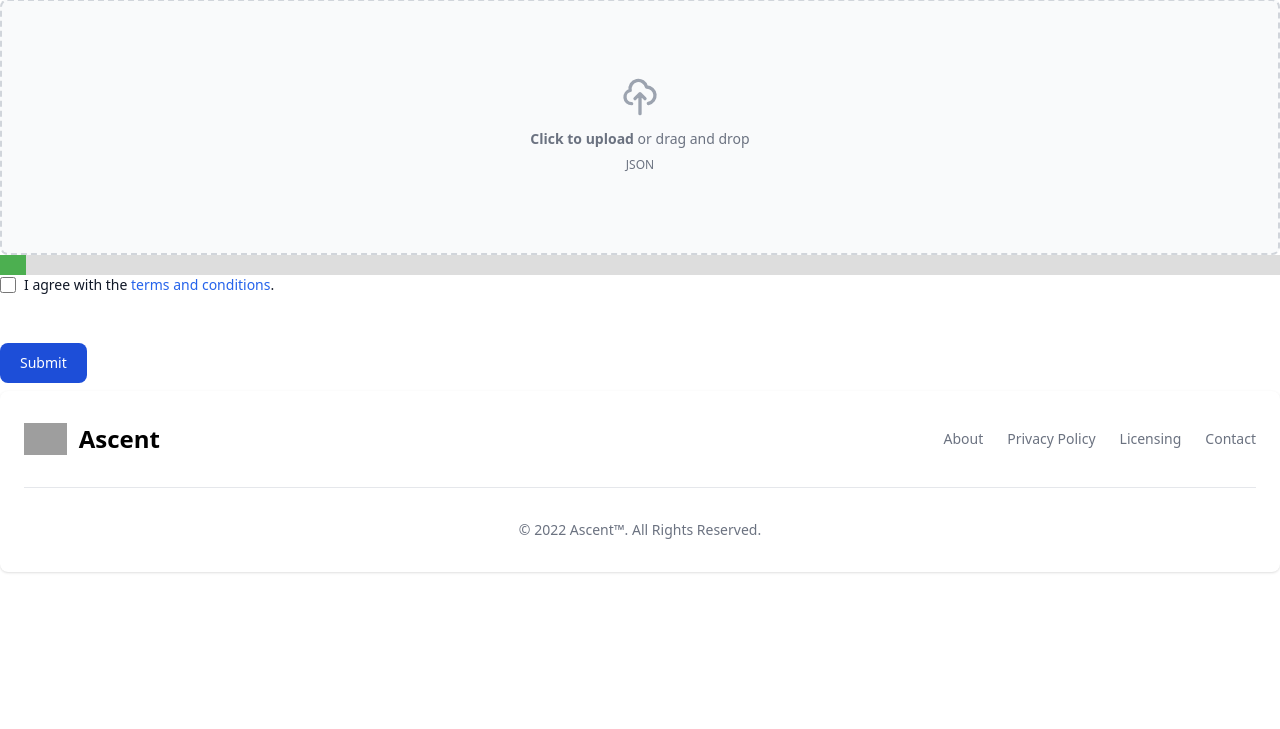
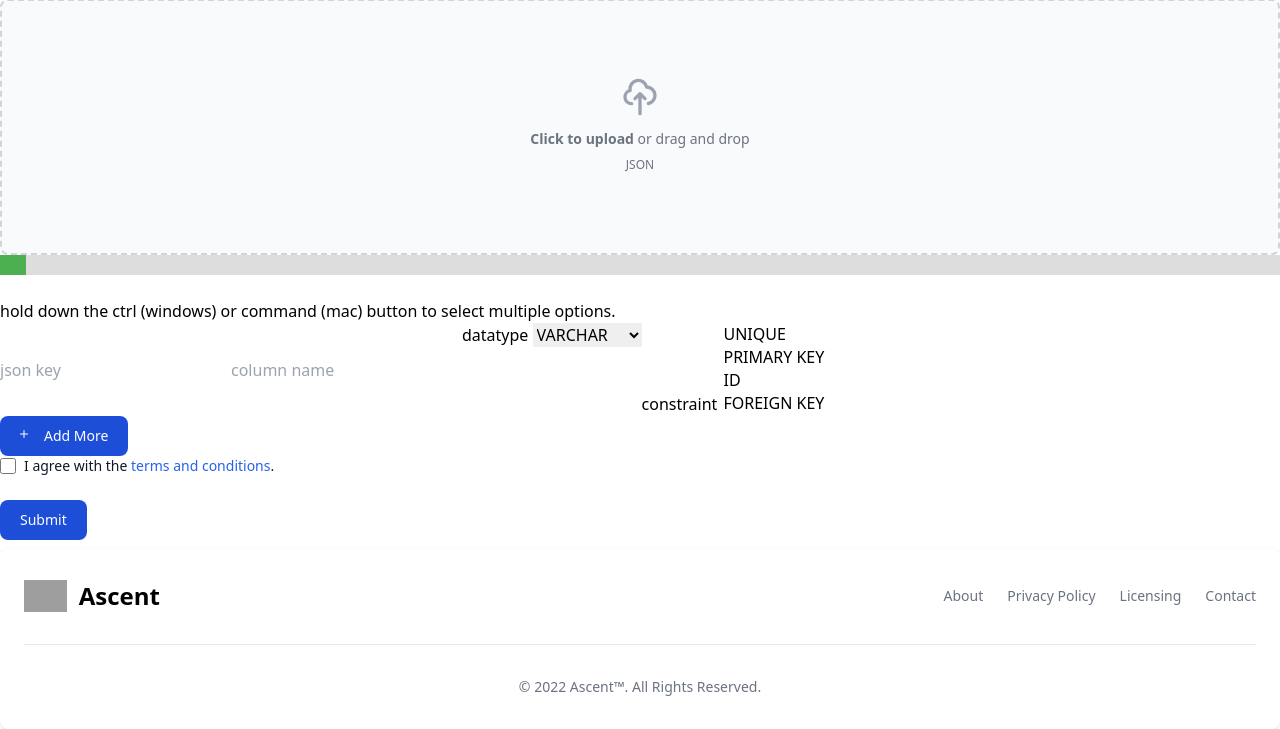
Before and after one commit to Adstefnum/ascent, a Flask app: page /json-to-sql in a window 1280 px wide. Shown: the part 73-802 px from the top of the page. Before the commit the page ends 646 px from the top, so only its background shows below. Run offline with Flask 2, Linux system fonts and the light colour scheme; data that the repository does not hold is empty; parts of the project's set-up code (start-up, migrations or seed data) failed here and were passed over; some libraries are stand-ins or nearby versions; grey boxes are pictures that could not be loaded.

Commit message:
adding schema mapping

```diff
--- a/src/forms/json_to_sql.py
+++ b/src/forms/json_to_sql.py
@@ -21,9 +21,5 @@
     dbname =  StringField('Database Name',[validators.InputRequired()])
     dbpass = PasswordField('Password',[validators.InputRequired()])
     table_name = StringField('Table Name',[validators.InputRequired()])
-    create_table = BooleanField('Create table?',default="")
-    col_to_json_key_map = JsonField('Column name to JSON key maps')
-    schema = TextAreaField('Sql Schema',[OptionalIfFieldEqualTo('use_tcp','y')])
 
 # TODO validation needs more work, people can also fill both unix and host if they choose, fixz this
-# TODO add placeholder for confusing fields like col_to_json, later add more visual option
--- a/src/static/js/fields.js
+++ b/src/static/js/fields.js
@@ -11,15 +11,13 @@
                 $("#host").parent().hide();
                 $("#port").parent().hide();
             }
-        });
 
 
-                $("#schema").parent().hide();
-                $('#create_table').click(function(e){
-            if ($('#create_table').prop('checked')){
-                $("#schema").parent().show();
-            }else{
-                $("#schema").parent().hide();
-            }
+            $('#add_more').click(function(e){
+                    var schema_comp = '<div id="schema" class="flex items-stretch"><input type="text" id="json_key" placeholder="json key" /><input type="text" id="col_name" placeholder="column name"/><div id="datatype"><label for="datatype">datatype</label><select>    <option value="VARCHAR"></option>    <option value="TEXT"></option>    <option value="INT"></option>    <option value="FLOAT"></option>    <option value="BOOLEAN"></option>    <option value="DATE"></option>    <option value="DATETIME"></option>    <option value="TIMESTAMP"></option></select></div><!-- i need to add a text option to enter the max amount for some of these fields --><div id="constraint">    <label for="constraint">constraint</label><select multiple>    <option value="UNIQUE"></option>    <option value="PRIMARY KEY"></option>    <option value="ID"></option>    <option value="FOREIGN KEY"></option>    <option value="AUTO INCREMENT"></option>    <option value="NOT NULL"></option></select></div><p>hold down the ctrl (windows) or command (mac) button to select multiple options.</p></div>';
+
+            $("#schema").append("<h1>added</h1>");
+
+            })
         });
     });
--- a/src/templates/index.html
+++ b/src/templates/index.html
@@ -15,7 +15,7 @@
             </a>
         </div>
         <div class="hidden lg:mt-0 lg:col-span-5 lg:flex">
-            <img src="https://flowbite.s3.amazonaws.com/blocks/marketing-ui/hero/phone-mockup.png" alt="mockup">
+                <img src="static/img/rocket-1206.svg">
         </div>
     </div>
 </section>
--- a/src/templates/json_to_sql/index.html
+++ b/src/templates/json_to_sql/index.html
@@ -16,6 +16,15 @@
         {% endif %}
     </div>
     {% endfor %}
+</div>
+    <div id="schema-wrapper">
+<p>hold down the ctrl (windows) or command (mac) button to select multiple options.</p>
+    {% include 'layouts/schema.html' %}
+    <button id="add_more" type="button" class="text-white bg-blue-700 hover:bg-blue-800 focus:ring-4 focus:outline-none focus:ring-blue-300 font-medium rounded-lg text-sm px-5 py-2.5 text-center inline-flex items-center mr-2 dark:bg-blue-600 dark:hover:bg-blue-700 dark:focus:ring-blue-800">
+  <svg aria-hidden="true" class="mr-2 -ml-1 w-5 h-5" fill="currentColor" viewBox="0 0 20 20" xmlns="http://www.w3.org/2000/svg"><path d="M8 4a.5.5 0 0 1 .5.5v3h3a.5.5 0 0 1 0 1h-3v3a.5.5 0 0 1-1 0v-3h-3a.5.5 0 0 1 0-1h3v-3A.5.5 0 0 1 8 4z"/></svg>
+  Add More
+</button>
+    </div>
     <div class="flex items-start mb-6">
         <div class="flex items-center h-5">
             <input id="remember" type="checkbox" value=""
--- /dev/null
+++ b/src/templates/layouts/schema.html
@@ -0,0 +1,30 @@
+<div id="schema" class="flex items-stretch">
+<input type="text" id="json_key" placeholder="json key" />
+<input type="text" id="col_name" placeholder="column name"/>
+
+<div id="datatype">
+<label for="datatype">datatype</label>
+<select>
+    <option value="VARCHAR">VARCHAR</option>
+    <option value="TEXT">TEXT</option>
+    <option value="INT">INT</option>
+    <option value="FLOAT">FLOAT</option>
+    <option value="BOOLEAN">BOOLEAN</option>
+    <option value="DATE">DATE</option>
+    <option value="DATETIME">DATETIME</option>
+    <option value="TIMESTAMP">TIMESTAMP</option>
+</select>
+</div>
+<!-- i need to add a text option to enter the max amount for some of these fields -->
+<div id="constraint">
+    <label for="constraint">constraint</label>
+<select multiple>
+    <option value="UNIQUE">UNIQUE</option>
+    <option value="PRIMARY KEY">PRIMARY KEY</option>
+    <option value="ID">ID</option>
+    <option value="FOREIGN KEY">FOREIGN KEY</option>
+    <option value="AUTO INCREMENT">AUTO INCREMENT</option>
+    <option value="NOT NULL">NOT NULL</option>
+</select>
+</div>
+</div>
--- a/src/views/json_to_sql/json_to_sql.py
+++ b/src/views/json_to_sql/json_to_sql.py
@@ -8,6 +8,7 @@
 
 def json_to_sql():
     form = JsonToDatabaseForm()
+
 
     if request.method =="POST" and form.validate():
         data = request.form.to_dict()
@@ -24,13 +25,18 @@
     count = 100
     number = 0
     status="uploading"
-    transactions = []
-    #take in schema properly and then format it into json ready for table creation
+
+    json_ready_schema = ""
+    for col in data["schema"]:
+        tokens = col.split(" ")
+        qualifiers = " ".join(tokens[1:])
+        json_ready_schema += f"`{tokens[0]}` {qualifiers} AS (JSON_VALUE(json_data, '$.{tokens[0]}')) VIRTUAL,\n"
+
     create_table_sql = f"""
     use {data["dbname"]}
     DROP IF EXISTS {data["table_name"]};
     CREATE TABLE {data["table_name"]}
-        {data["schema"]};
+        {data["schema"]}
         `ProductId` varchar(128) AS (JSON_VALUE(json_data, '$.ProductId')) VIRTUAL,
     """
 
@@ -44,10 +50,10 @@
 
     file = os.path.join(app.config["UPLOAD_FOLDER"], "upload.json")
     with open(file, 'r') as f:
-        data = ujson.dumps(f.read())
+        records = ujson.dumps(f.read())
 
 
-    cur.executeMany(insert_sql,data)
+    cur.executeMany(insert_sql,records)
     conn.commit()
 
     return render_template('json_to_sql/upload.html')
```
Also changed, not shown: src/static/img/rocket-1206.svg (added).
